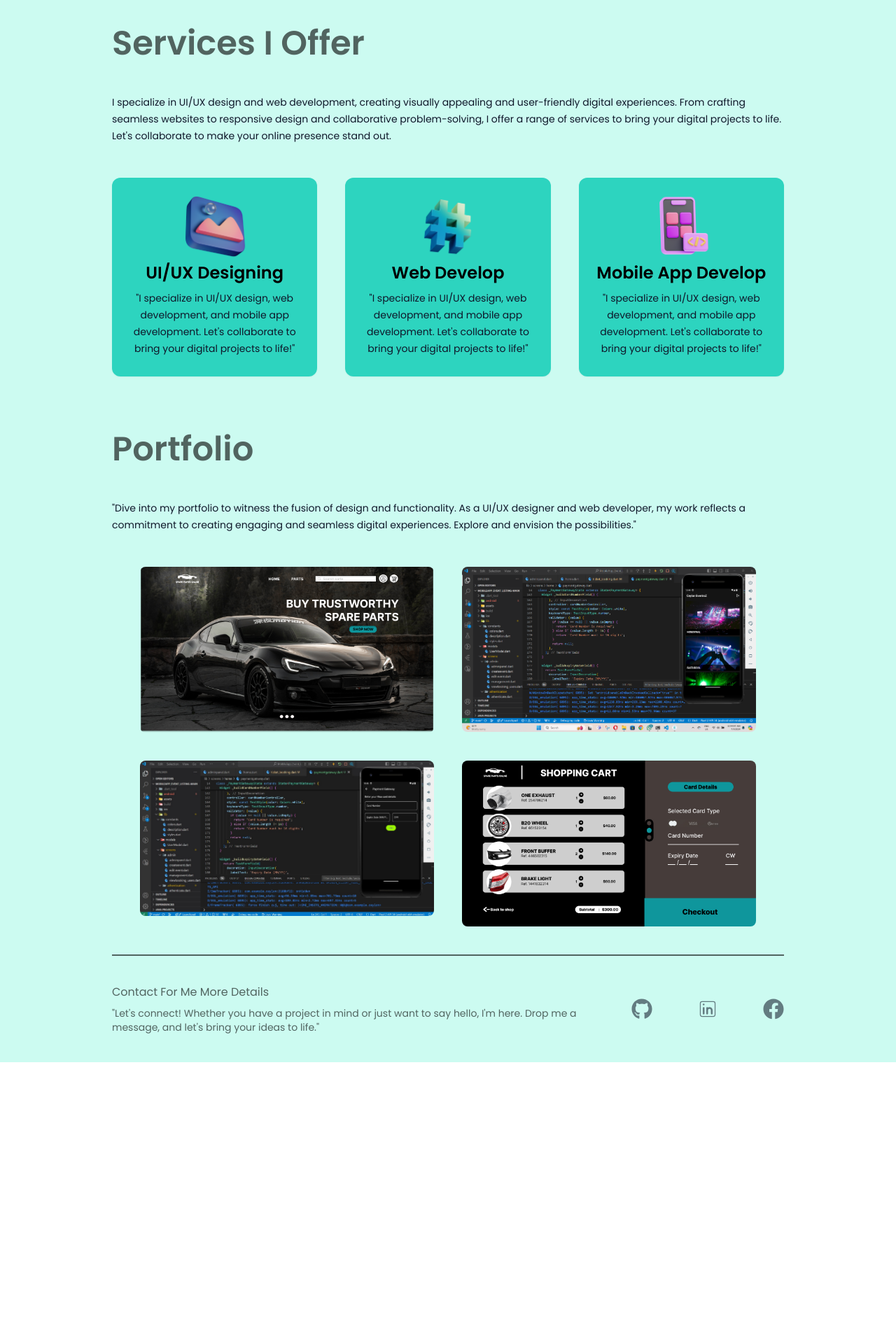
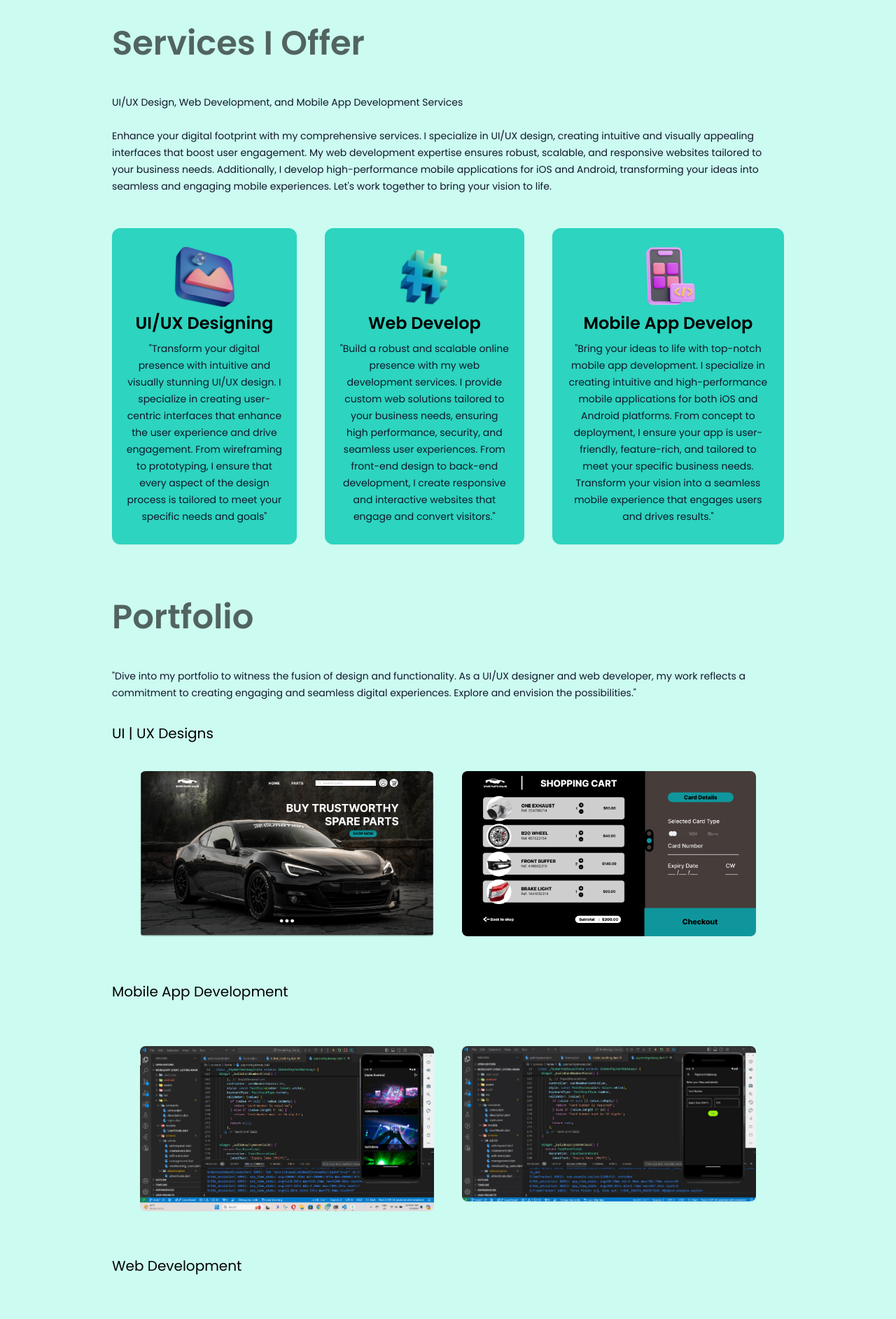
Before and after one commit to Tharindu1222/Portfolio-web, a Next.js app: page / in a window 1280 px wide. Shown: the part 898-2783 px from the top of the page at 70% size. Before the commit the page ends 2416 px from the top, so only its background shows below. Built offline with nearby package versions, Linux system fonts and the light colour scheme.

Commit message:
Update index.tsx

```diff
--- a/pages/index.tsx
+++ b/pages/index.tsx
@@ -17,6 +17,8 @@ import work1 from "../public/work1.png";
 import work2 from "../public/work2.png";
 import work3 from "../public/work3.jpg";
 import work4 from "../public/work4.png";
+import work5 from "../public/work5.jpg";
+import work6 from "../public/work6.jpg";
 
 //framer motion
 import { motion } from 'framer-motion';
@@ -60,7 +62,7 @@ export default function Home() {
               className=' cursor-pointer text-xl mx-5 dark:text-white'/>
             </li>
             <li>
-              <a href='' className=' bg-teal-500 text-black px-4 py-2 border-none rounded-md'>Resume</a>
+              <a href='https://drive.google.com/file/d/1xOtIaWOZ1FV7nnXIWcHh4GXabsjhk9p-/view?usp=sharing' className=' bg-teal-500 text-black px-4 py-2 border-none rounded-md'>Resume</a>
             </li>
           </ul>
         </nav>
@@ -71,7 +73,7 @@ export default function Home() {
             Tharindu Dilshan
           </h1>
           <h3 className='text-2xl py-4 md:text-3xl dark:text-white'>
-            I am a <TypeAnimation sequence={['Developer',2000,'Designer',2000,'Content-Creator',2000]}speed={50}repeat={Infinity}/>
+            I am a <TypeAnimation sequence={['Mobile App Developer',2000,'UI | UX Designer',2000,'Web Developer',2000]}speed={50}repeat={Infinity}/>
           </h3>
           <p className=' text-sm py-4 text-slate-900 leading-6 md:text-1xl max-w-xl mx-auto md:text-md dark:text-white'>
           I'm a UI/UX designer and web developer,
@@ -84,7 +86,7 @@ export default function Home() {
 
         {/*social*/}
         <div className=' text-5xl flex justify-center gap-16 text-gray-800 dark:text-gray-600' >
-          <a href='https://github.com/Tharindu200012'><FaGithub/></a>
+          <a href='https://github.com/Tharindu1222'><FaGithub/></a>
           <a href='https://www.linkedin.com/in/tharindu-dilshan-6735662a9/'><CiLinkedin/></a>
           <a href='https://www.facebook.com/tharindu1222/'><FaFacebook/></a>
         </div>
@@ -108,11 +110,8 @@ export default function Home() {
               Services I Offer
             </h2>
             <p className=' text-sm py-2 text-slate-900 leading-6 dark:text-white'>
-            I specialize in UI/UX design and web development,
-            creating visually appealing and user-friendly digital experiences.
-            From crafting seamless websites to responsive design and collaborative problem-solving,
-            I offer a range of services to bring your digital projects to life.
-            Let's collaborate to make your online presence stand out.
+            UI/UX Design, Web Development, and Mobile App Development Services<br></br><br></br>
+Enhance your digital footprint with my comprehensive services. I specialize in UI/UX design, creating intuitive and visually appealing interfaces that boost user engagement. My web development expertise ensures robust, scalable, and responsive websites tailored to your business needs. Additionally, I develop high-performance mobile applications for iOS and Android, transforming your ideas into seamless and engaging mobile experiences. Let's work together to bring your vision to life.
             </p>
           </div>
 
@@ -128,8 +127,7 @@ export default function Home() {
                 UI/UX Designing
               </h2>
               <p className='text-sm py-2 text-slate-900 leading-6'>
-              "I specialize in UI/UX design, web development, and mobile app development.
-              Let's collaborate to bring your digital projects to life!"
+              "Transform your digital presence with intuitive and visually stunning UI/UX design. I specialize in creating user-centric interfaces that enhance the user experience and drive engagement. From wireframing to prototyping, I ensure that every aspect of the design process is tailored to meet your specific needs and goals"
               </p>
             </div>
             </motion.div>
@@ -145,8 +143,7 @@ export default function Home() {
                 Web Develop
               </h2>
               <p className='text-sm py-2 text-slate-900 leading-6'>
-              "I specialize in UI/UX design, web development, and mobile app development.
-              Let's collaborate to bring your digital projects to life!"
+              "Build a robust and scalable online presence with my web development services. I provide custom web solutions tailored to your business needs, ensuring high performance, security, and seamless user experiences. From front-end design to back-end development, I create responsive and interactive websites that engage and convert visitors."
               </p>
             </div>
             </motion.div>
@@ -161,8 +158,8 @@ export default function Home() {
                 Mobile App Develop
               </h2>
               <p className='text-sm py-2 text-slate-900 leading-6'>
-              "I specialize in UI/UX design, web development, and mobile app development.
-              Let's collaborate to bring your digital projects to life!"
+              "Bring your ideas to life with top-notch mobile
+              app development. I specialize in creating intuitive and high-performance mobile applications for both iOS and Android platforms. From concept to deployment, I ensure your app is user-friendly, feature-rich, and tailored to meet your specific business needs. Transform your vision into a seamless mobile experience that engages users and drives results."
               </p>
             </div>
             </motion.div>
@@ -182,22 +179,37 @@ export default function Home() {
             my work reflects a commitment to creating engaging and seamless digital experiences.
             Explore and envision the possibilities."
             </p>
-          </div>
+          </div><br></br>
           {/*my work images*/}
+          <h1 className=' text-sm md:text-xl dark:text-white' >UI | UX Designs</h1>
           <div className='flex flex-col gap-10 p-10 lg:flex-row lg:flex-wrap'>
             <div className=' basis-1/3 flex-1'><motion.div
           whileHover={{scale:1.1 , rotate:3}}
           whileTap={{scale:0.8 , rotate:-10 , borderRadius:"100%"}}><Image src={work1} alt='work1' layout='responsive' className='rounded-lg object-cover'/></motion.div></div>
             <div className=' basis-1/3 flex-1'><motion.div
           whileHover={{scale:1.1 , rotate:3}}
+          whileTap={{scale:0.8 , rotate:-10 , borderRadius:"100%"}}><Image src={work4} alt='work4' layout='responsive' className='rounded-lg object-cover'/></motion.div></div>
+            </div>
+
+            <br></br><h1 className=' text-sm md:text-xl dark:text-white' >Mobile App Development</h1><br></br>
+            <div className='flex flex-col gap-10 p-10 lg:flex-row lg:flex-wrap'>
+            <div className=' basis-1/3 flex-1'><motion.div
+          whileHover={{scale:1.1 , rotate:3}}
           whileTap={{scale:0.8 , rotate:-10 , borderRadius:"100%"}}><Image src={work2} alt='work2' layout='responsive' className='rounded-lg object-cover'/></motion.div></div>
             <div className=' basis-1/3 flex-1'><motion.div
           whileHover={{scale:1.1 , rotate:3}}
           whileTap={{scale:0.8 , rotate:-10 , borderRadius:"100%"}}><Image src={work3} alt='work3' layout='responsive' className='rounded-lg object-cover'/></motion.div></div>
+            </div>
+
+            <br></br><h1 className=' text-sm md:text-xl dark:text-white' >Web Development</h1><br></br>
+            <div className='flex flex-col gap-10 p-10 lg:flex-row lg:flex-wrap'>
             <div className=' basis-1/3 flex-1'><motion.div
           whileHover={{scale:1.1 , rotate:3}}
-          whileTap={{scale:0.8 , rotate:-10 , borderRadius:"100%"}}><Image src={work4} alt='work4' layout='responsive' className='rounded-lg object-cover'/></motion.div></div>
-          </div>
+          whileTap={{scale:0.8 , rotate:-10 , borderRadius:"100%"}}><Image src={work6} alt='work2' layout='responsive' className='rounded-lg object-cover'/></motion.div></div>
+            <div className=' basis-1/3 flex-1'><motion.div
+          whileHover={{scale:1.1 , rotate:3}}
+          whileTap={{scale:0.8 , rotate:-10 , borderRadius:"100%"}}><Image src={work5} alt='work3' layout='responsive' className='rounded-lg object-cover'/></motion.div></div>
+            </div>
         </section>
 
         {/*footer*/}
@@ -212,7 +224,7 @@ export default function Home() {
           </div>
           <div>
           <div className=' text-3xl flex justify-center gap-16 text-gray-800 dark:text-gray-500'>
-          <a href='https://github.com/Tharindu200012'><FaGithub/></a>
+          <a href='https://github.com/Tharindu1222'><FaGithub/></a>
           <a href='https://www.linkedin.com/in/tharindu-dilshan-6735662a9/'><CiLinkedin/></a>
           <a href='https://www.facebook.com/tharindu1222/'><FaFacebook/></a>
         </div>
```
